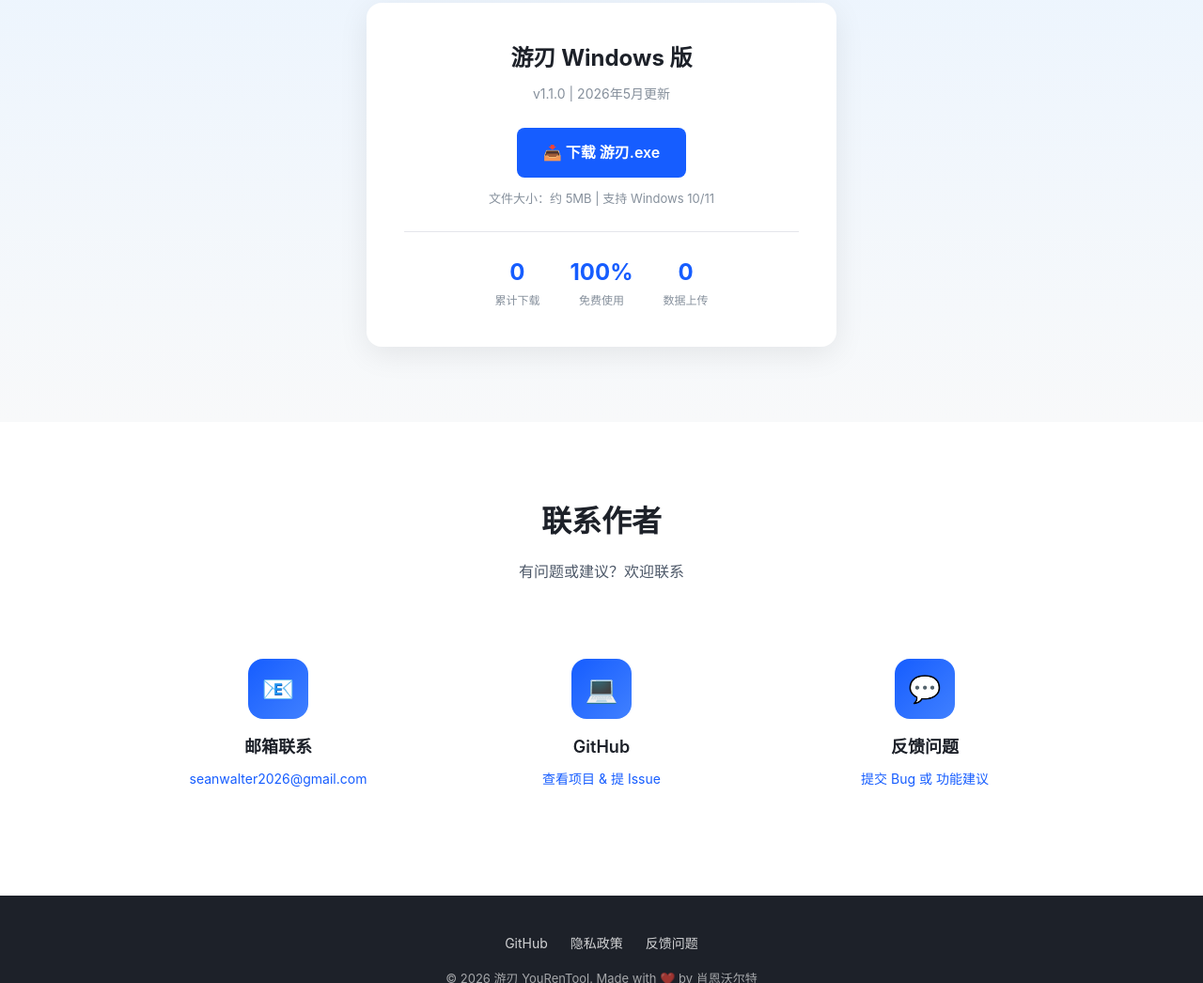
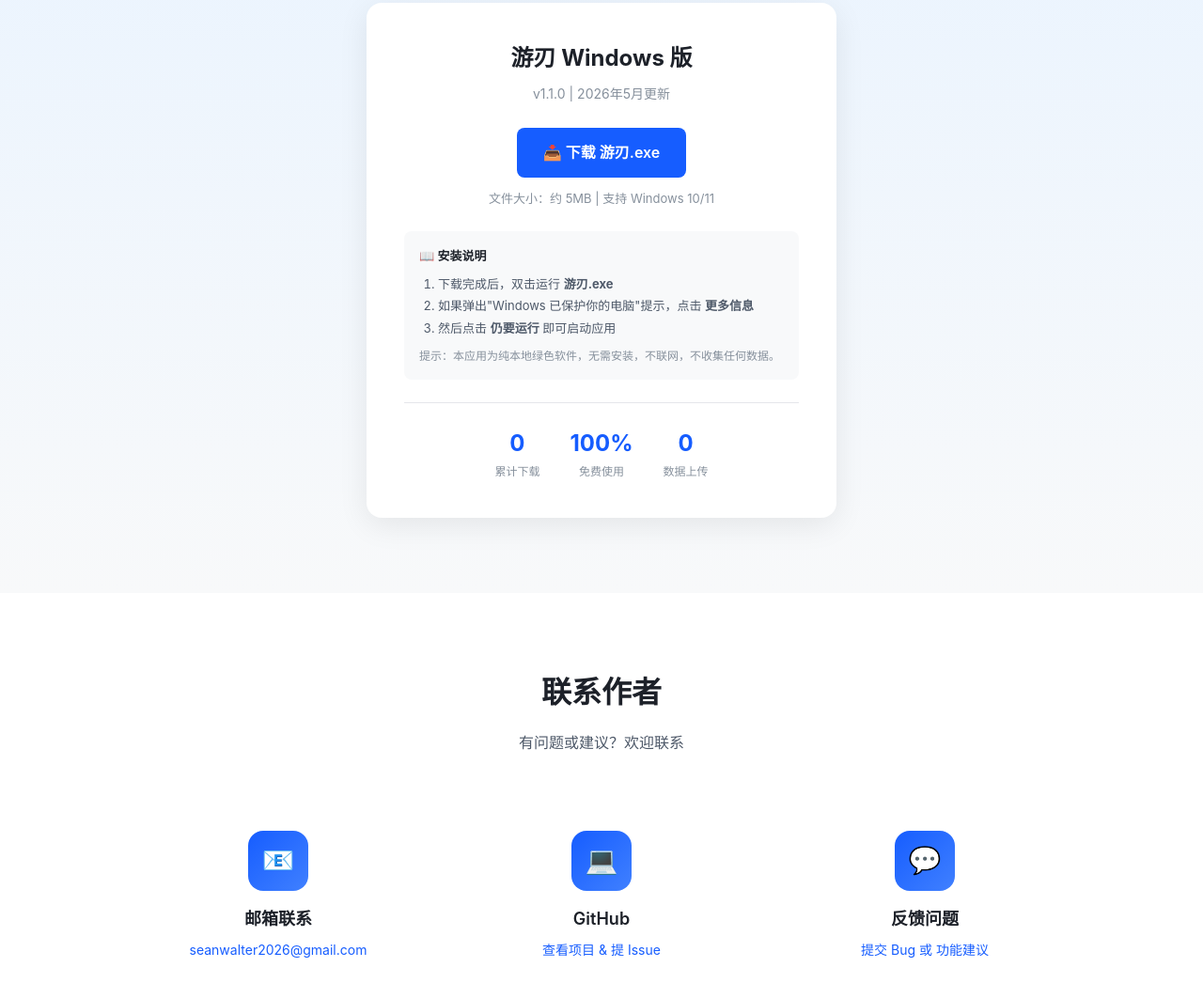
Before and after one commit to Dream22180971/YouRenTool-Website, a plain HTML site: page index.html in a window 1280 px wide. Shown: the part 3078-4124 px from the top of the page at 94% size. Drawn offline with Linux system fonts and the light colour scheme.

Commit message:
添加安装说明，指导用户绕过 SmartScreen 警告

```diff
--- a/index.html
+++ b/index.html
@@ -574,6 +574,20 @@ grid-template-columns: 1fr;
 📥 下载 游刃.exe
 </a>
 <div class="size">文件大小：约 5MB | 支持 Windows 10/11</div>
+
+<!-- 安装说明 -->
+<div class="install-guide" style="margin-top:24px;text-align:left;background:var(--bg);border-radius:8px;padding:16px;font-size:13px;color:var(--text-secondary);">
+<div style="font-weight:600;color:var(--text);margin-bottom:8px;">📖 安装说明</div>
+<ol style="margin:0;padding-left:20px;line-height:1.8;">
+<li>下载完成后，双击运行 <strong>游刃.exe</strong></li>
+<li>如果弹出"Windows 已保护你的电脑"提示，点击 <strong>更多信息</strong></li>
+<li>然后点击 <strong>仍要运行</strong> 即可启动应用</li>
+</ol>
+<div style="margin-top:8px;font-size:12px;color:var(--text-muted);">
+提示：本应用为纯本地绿色软件，无需安装，不联网，不收集任何数据。
+</div>
+</div>
+
 <div class="download-stats">
 <div class="stat-item">
 <div class="stat-value" id="downloadCount">0</div>
```
